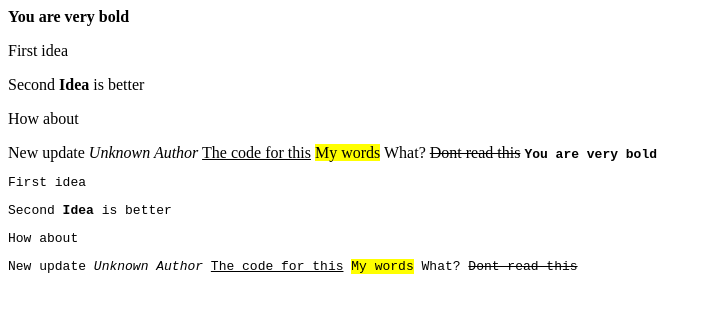
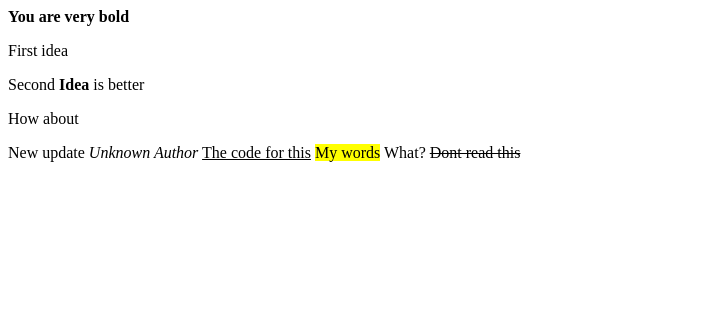
Before and after one commit to Bovius/verstka, a plain HTML site: page index.html in a window 1280 px wide. Shown: the whole page, without its empty margins (0-712 px from the left). Drawn offline with Linux system fonts and the light colour scheme.

Commit message:
Made nescesery changes in code for first lesson

```diff
--- a/index.html
+++ b/index.html
@@ -1,3 +1,7 @@
+<!doctype <!DOCTYPE html>
+<html>
+<head><title>First page</title></head>
+<body>
 <strong>You are very bold</strong>
 <p>First idea</p>
 <p>Second <strong>Idea</strong> is better</p>
@@ -10,16 +14,5 @@
 
 <mt>What?</mt>
 <s>Dont read this</s>
-
-<code><strong>You are very bold</strong>
-    <p>First idea</p>
-    <p>Second <strong>Idea</strong> is better</p>
-    <p>How about</p>
-    <blink>New update</blink>
-    <cite>Unknown Author</cite>
-
-    <ins>The code for this</ins>
-    <mark>My words</mark>
-
-    <mt>What?</mt>
-    <s>Dont read this</s></code>
+</body>
+</html>
```
